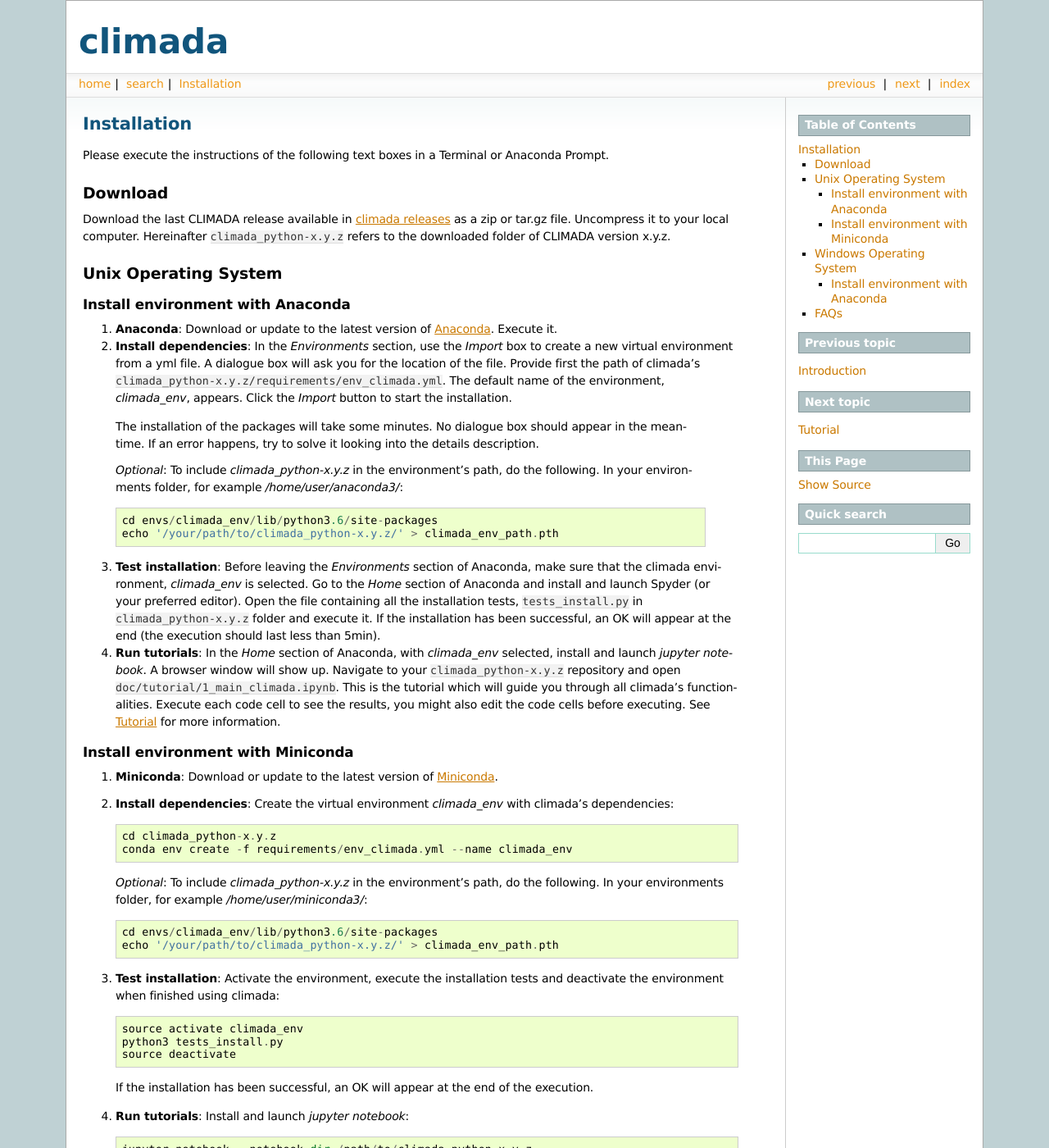
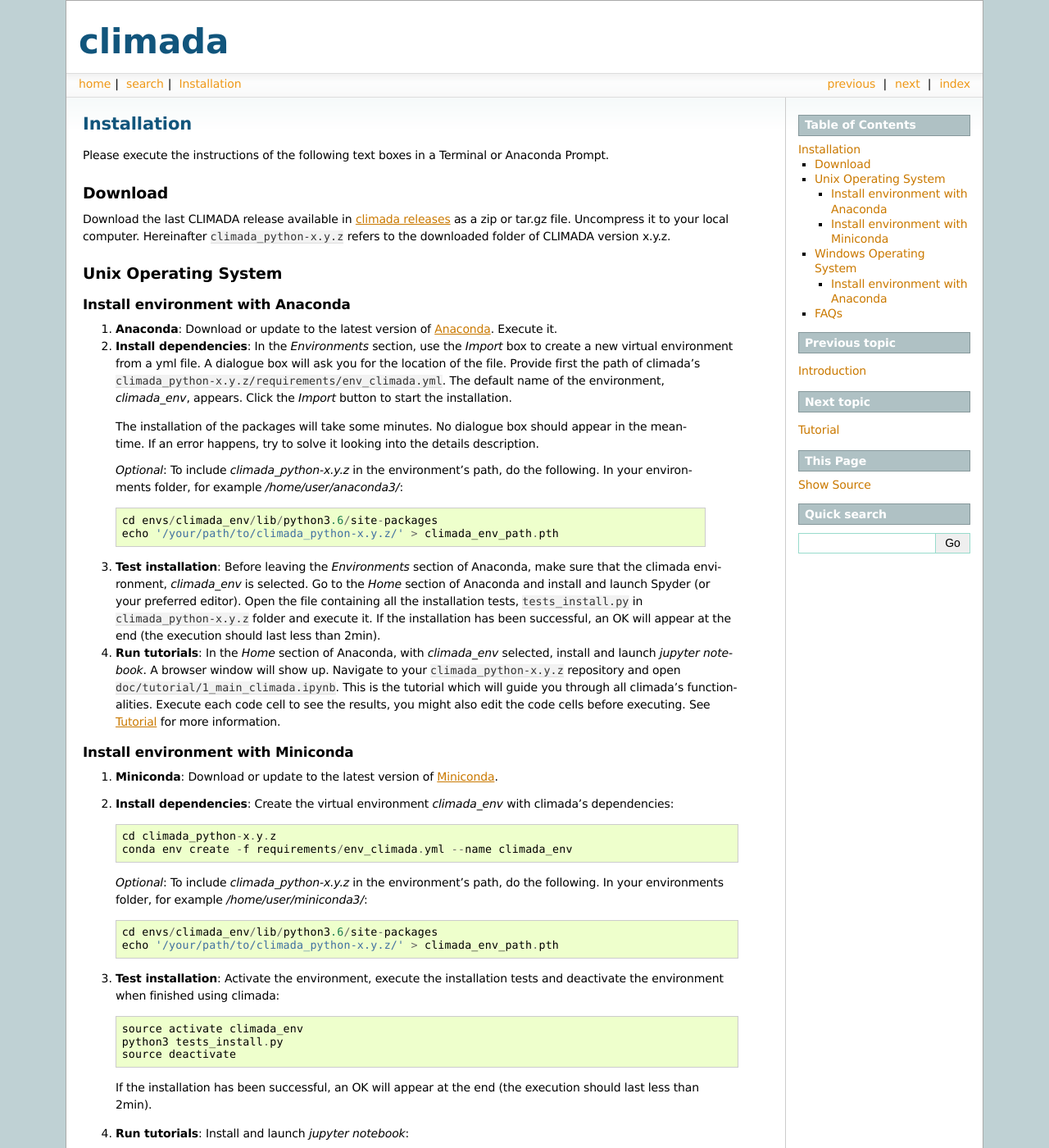
Before and after one commit to olivermarchand/climada_python, a Sphinx documentation site: the page built from doc/guide/install.rst, in a window 1280 px wide and 1400 px high. Shown: the whole window at 82% size. Built offline with Sphinx 7.4.7, drawn with Linux system fonts in a browser that asks for light colours; pages that are not in the unit, such as notebooks, are missing from menus.

Commit message:
correct tests execution time

```diff
--- a/doc/guide/install.rst
+++ b/doc/guide/install.rst
@@ -28,7 +28,7 @@ Install environment with Anaconda
    cd envs/climada_env/lib/python3.6/site-packages
    echo '/your/path/to/climada_python-x.y.z/' > climada_env_path.pth
 
-3. **Test installation**: Before leaving the *Environments* section of Anaconda, make sure that the climada environment, *climada_env* is selected. Go to the *Home* section of Anaconda and install and launch Spyder (or your preferred editor). Open the file containing all the installation tests, ``tests_install.py`` in ``climada_python-x.y.z`` folder and execute it. If the installation has been successful, an OK will appear at the end (the execution should last less than 5min).
+3. **Test installation**: Before leaving the *Environments* section of Anaconda, make sure that the climada environment, *climada_env* is selected. Go to the *Home* section of Anaconda and install and launch Spyder (or your preferred editor). Open the file containing all the installation tests, ``tests_install.py`` in ``climada_python-x.y.z`` folder and execute it. If the installation has been successful, an OK will appear at the end (the execution should last less than 2min).
 
 4. **Run tutorials**: In the *Home* section of Anaconda, with *climada_env* selected, install and launch *jupyter notebook*. A browser window will show up. Navigate to your ``climada_python-x.y.z`` repository and open ``doc/tutorial/1_main_climada.ipynb``. This is the tutorial which will guide you through all climada's functionalities. Execute each code cell to see the results, you might also edit the code cells before executing. See :doc:`tutorial` for more information.
 
@@ -52,7 +52,7 @@ Install environment with Miniconda
     python3 tests_install.py
     source deactivate
 
- If the installation has been successful, an OK will appear at the end of the execution.
+ If the installation has been successful, an OK will appear at the end (the execution should last less than 2min).
 
 4. **Run tutorials**: Install and launch *jupyter notebook*::
 
```
